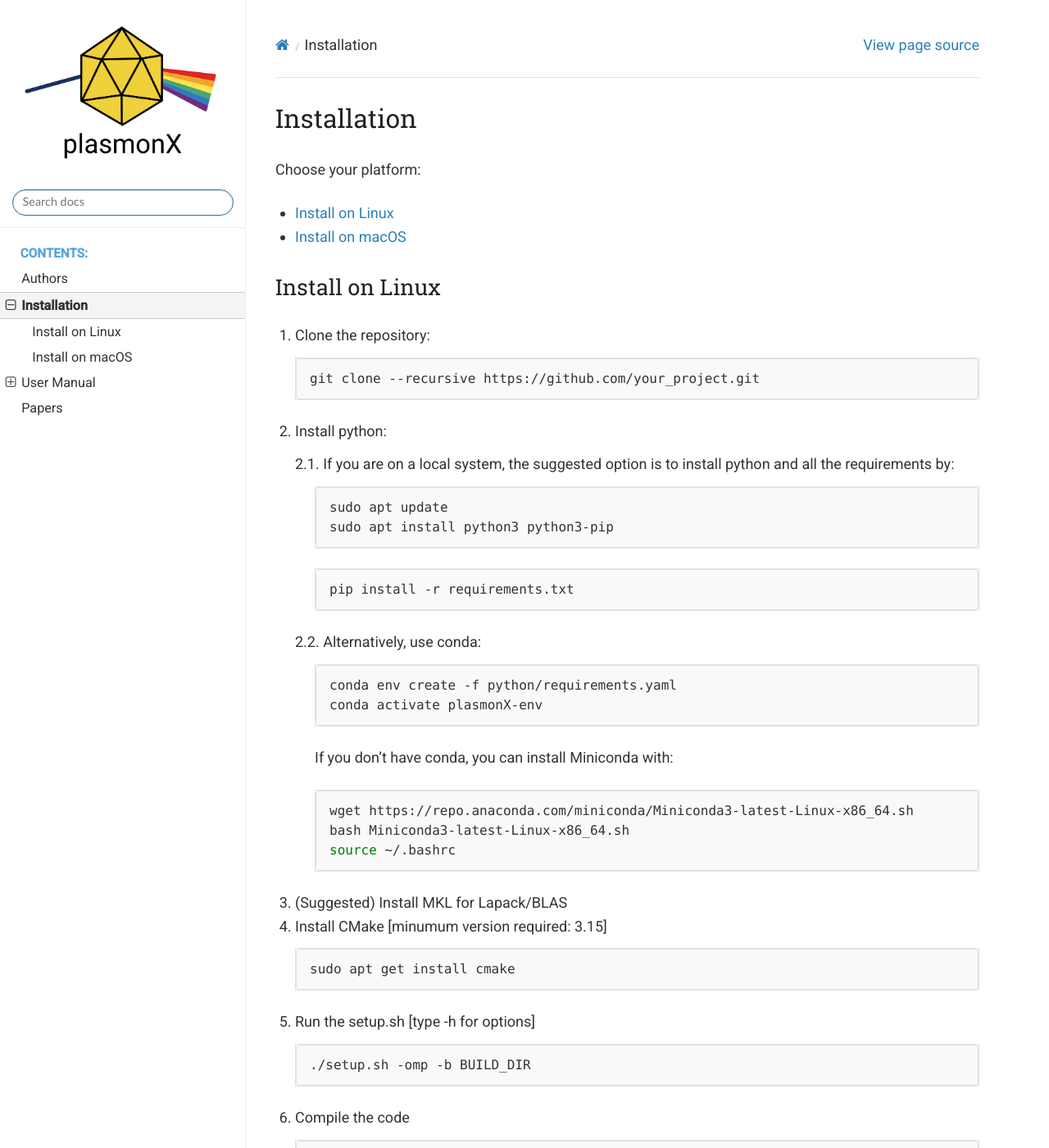
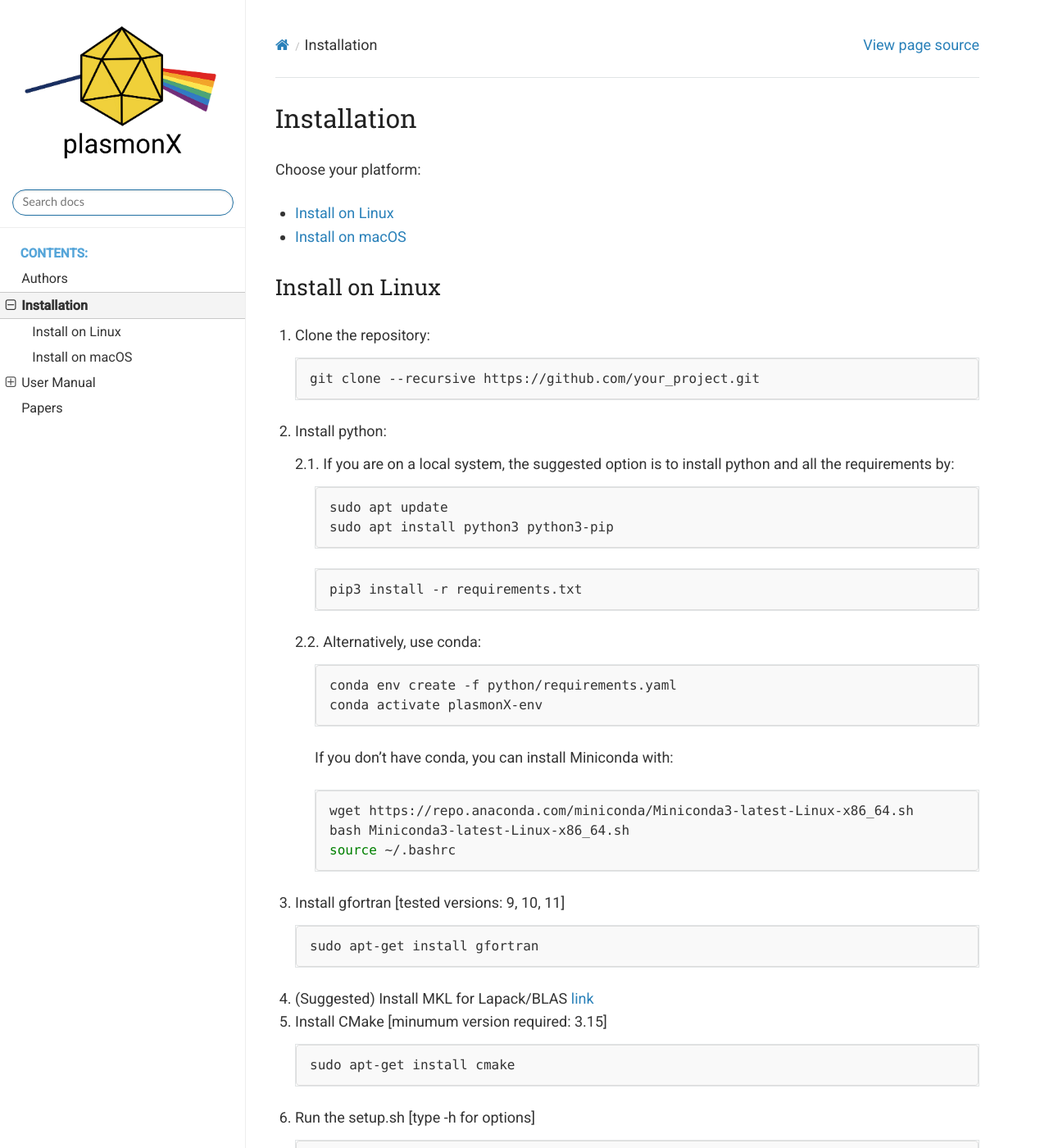
Before and after one commit to plasmonX/plasmonX, a Sphinx documentation site: the page built from docs/source/Installation.rst, in a window 1280 px wide and 1400 px high. Shown: the whole window at 82% size. Built offline with Sphinx 7.4.7 and the Read the Docs theme 3.1.0, drawn with Linux system fonts in a browser that asks for light colours; some of the changed text lies outside the part shown.

Commit message:
fixed installation on mac and linux

```diff
--- a/docs/source/Installation.rst
+++ b/docs/source/Installation.rst
@@ -29,7 +29,7 @@ Install on Linux
 
         .. code-block:: bash
 
-           pip install -r requirements.txt
+           pip3 install -r requirements.txt
 
    2.2. Alternatively, use conda:
 
@@ -46,28 +46,35 @@ Install on Linux
            bash Miniconda3-latest-Linux-x86_64.sh
            source ~/.bashrc
 
-3. (Suggested) Install MKL for Lapack/BLAS
-
-4. Install CMake [minumum version required: 3.15]
+3. Install gfortran [tested versions: 9, 10, 11]
 
    .. code-block:: bash
 
-      sudo apt get install cmake
+      sudo apt-get install gfortran
 
-5. Run the setup.sh [type -h for options]
+4. (Suggested) Install MKL for Lapack/BLAS
+   `link <https://www.intel.com/content/www/us/en/developer/tools/oneapi/base-toolkit-download.html?packages=oneapi-toolkit&oneapi-toolkit-os=linux&oneapi-lin=offline>`_
+
+5. Install CMake [minumum version required: 3.15]
+
+   .. code-block:: bash
+
+      sudo apt-get install cmake
+
+6. Run the setup.sh [type -h for options]
 
    .. code-block:: bash
 
       ./setup.sh -omp -b BUILD_DIR
 
-6. Compile the code
+7. Compile the code
 
    .. code-block:: bash
 
       cd BUILD_DIR
       make -j
 
-7. Run the tests [Please, avoid the -j option]
+8. Run the tests [Please, avoid the -j option]
 
    .. code-block:: bash
 
@@ -109,7 +116,11 @@ Install on macOS
            bash Miniconda3-latest-MacOSX-x86_64.sh
            source ~/.bash_profile
 
-3. (Suggested) Install MKL for Lapack/BLAS
+3. Install gfortran [tested versions: 9, 10, 11]
+
+   .. code-block:: bash
+
+      brew install gcc
 
 4. Install CMake [minimum version required: 3.15]
 
```
